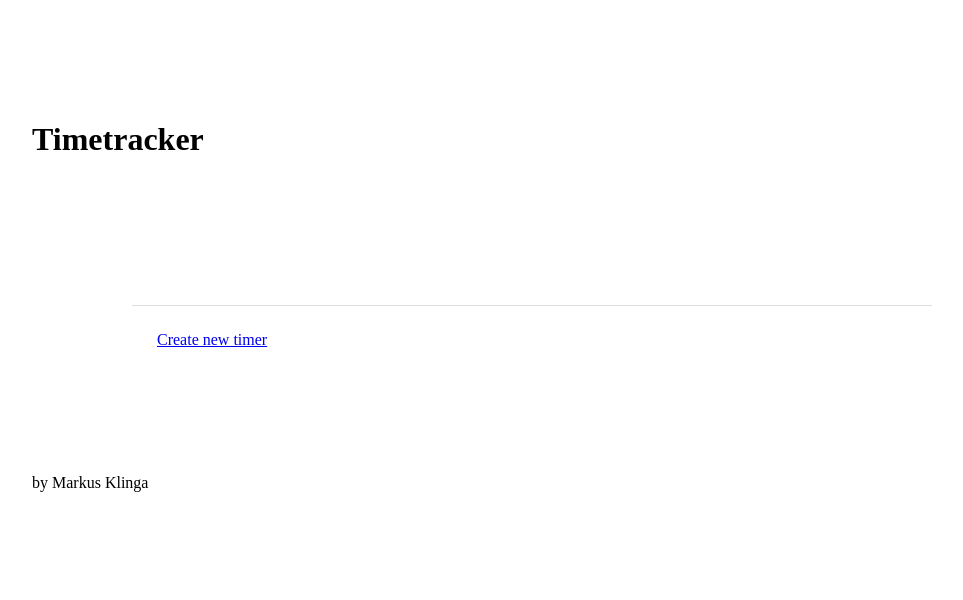
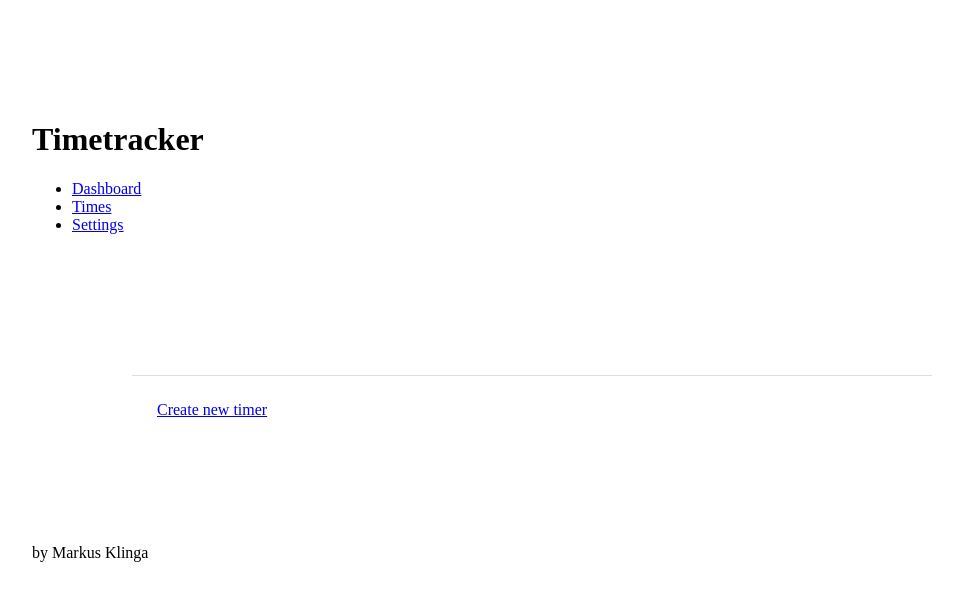
Before and after one commit to mklinga/tracker, a website: page client/index.html in a window 1280 px wide. Shown: the whole page, without its empty margins (108-1071 px from the left). Drawn offline with Linux system fonts and the light colour scheme.

Commit message:
add separate pages

```diff
--- a/client/index.html
+++ b/client/index.html
@@ -11,6 +11,14 @@
 </head>
 <body>
 	<header><h1>Timetracker</h1></header>
+	<nav>
+		<ul>
+		<li><a href="#">Dashboard</a></li>
+		<li><a href="#times">Times</a></li>
+		<li><a href="#settings">Settings</a></li>
+		</ul>
+	</nav>
+
 	<main>
 		<table id="timetable"></table>
 		<section id="commands">
```
